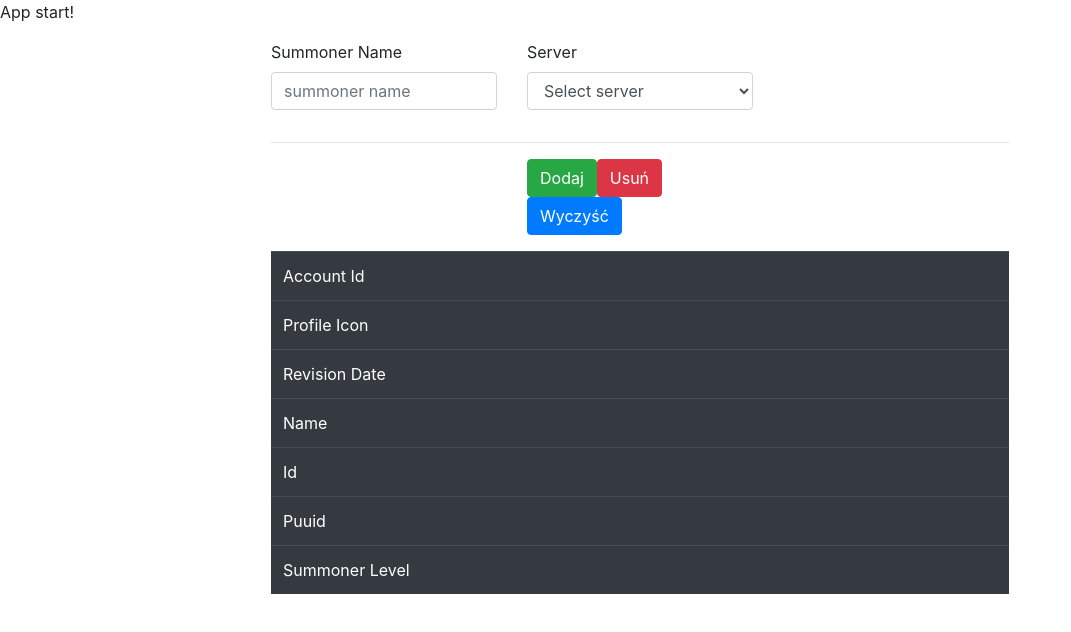
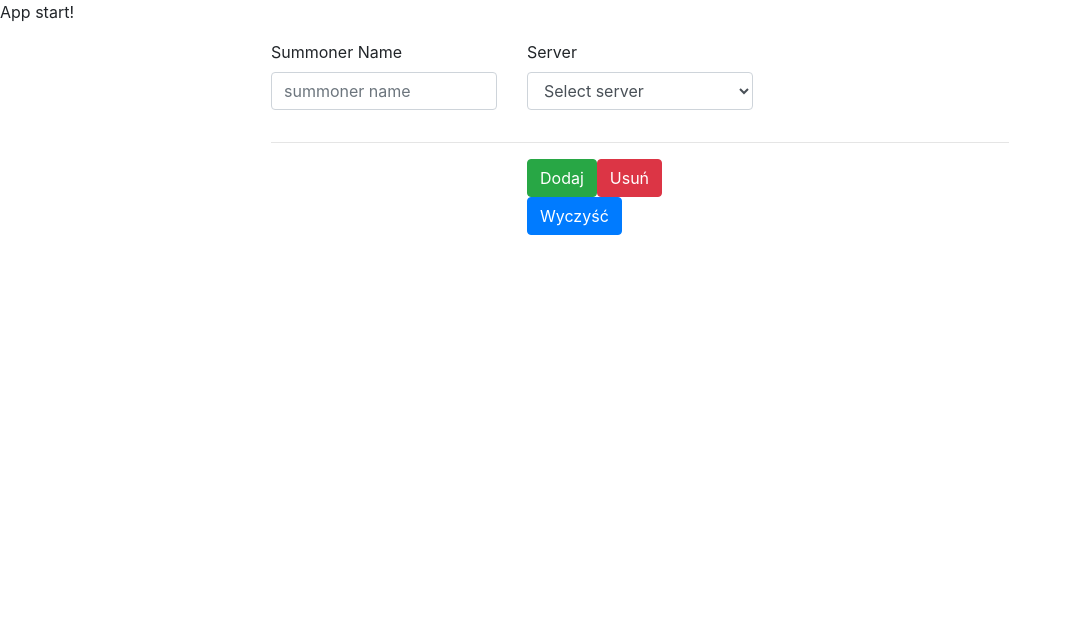
Before and after one commit to lecytynaSojowa/riot-api-angular, an Angular app: page / in a window 1280 px wide. Shown: the top 632 px of the page, without its empty margins (0-1071 px from the left). Built offline with nearby package versions, Linux system fonts and the light colour scheme.

Commit message:
main site developement
error messages, pipe line, icon display

```diff
--- a/src/app/user-panel/user-panel.component.html
+++ b/src/app/user-panel/user-panel.component.html
@@ -1,4 +1,5 @@
 <div class="container tableWidth">
+  <ngb-alert  type="danger" *ngIf="displayErrorAlert" (close)="displayErrorAlert = false">{{errorMessage}}</ngb-alert>
 <div class="row">
     <div class="col-xs-12 col-lg-12">
       <form (ngSubmit)="onSubmit(form)" #form="ngForm">
@@ -51,34 +52,35 @@
 </div>
   </div><div class="container tableWidth">
     <table class="table table-dark">
-        <tbody>
+        <tbody *ngIf="currentSummoner">
             <tr>
                 <td>Account Id</td>
-                <td>{{currentSummoner?.accountId}}</td>
+                <td>{{currentSummoner.accountId}}</td>
             </tr>
             <tr>
                 <td>Profile Icon</td>
-                <td>{{currentSummoner?.profileIconId}}</td>
+                <td><img src="https://ddragon.leagueoflegends.com/cdn/10.16.1/img/profileicon/{{currentSummoner.profileIconId}}.png" alt="profile-icon" id="profile-icon">
+                  </td>
             </tr>
             <tr>
                 <td>Revision Date</td>
-                <td>{{currentSummoner?.revisionDate}}</td>
+                <td>{{currentSummoner.revisionDate | date}}</td>
             </tr>
             <tr>
                 <td>Name</td>
-                <td>{{currentSummoner?.name}}</td>
+                <td>{{currentSummoner.name}}</td>
             </tr>
             <tr>
                 <td>Id</td>
-                <td>{{currentSummoner?.id}}</td>
+                <td>{{currentSummoner.id}}</td>
             </tr>
             <tr>
                 <td>Puuid</td>
-                <td>{{currentSummoner?.puuid}}</td>
+                <td>{{currentSummoner.puuid}}</td>
             </tr>
             <tr>
                 <td>Summoner Level</td>
-                <td>{{currentSummoner?.summonerLevel}}</td>
+                <td>{{currentSummoner.summonerLevel}}</td>
             </tr>
         </tbody>
     </table>
--- a/src/app/user-panel/user-panel.component.scss
+++ b/src/app/user-panel/user-panel.component.scss
@@ -1,3 +1,7 @@
 .tableWidth {
     width: 60%;
 }
+
+#profile-icon {
+    max-width: 150px;
+}
--- a/src/app/user-panel/user-panel.component.ts
+++ b/src/app/user-panel/user-panel.component.ts
@@ -13,6 +13,8 @@ export class UserPanelComponent implements OnInit {
   public currentSummoner: SummonerByNameResult;
   public inputUsername: string;
   public server: ServerName;
+  public displayErrorAlert = false;
+  public errorMessage = 'Check your info!';
   // tslint:disable-next-line: max-line-length
   public basicServerName: ServerName[] = [{ value: 'EUNE', label: 'European Nordic East' }, { value: 'EUW', label: 'European West' }, { value: 'NA', label: 'North America' }];
   constructor(
@@ -35,6 +37,11 @@ export class UserPanelComponent implements OnInit {
   public getSummonerInfo(summonerName: string, summonerServer: string) {
     this.basicRiotApiService.summonerByNameExample(summonerName, summonerServer).subscribe((result: SummonerByNameResult) => {
       this.currentSummoner = result;
+      if (!result) {
+        this.ifFailRequest();
+      }
+    }, (error: any) => {
+      this.ifFailRequest();
     });
 
   }
@@ -42,4 +49,8 @@ export class UserPanelComponent implements OnInit {
     console.log(this.inputUsername);
   }
 
+  public ifFailRequest() {
+    this.displayErrorAlert = true;
+    setTimeout(() => this.displayErrorAlert = false, 5000);
+  }
 }
```
